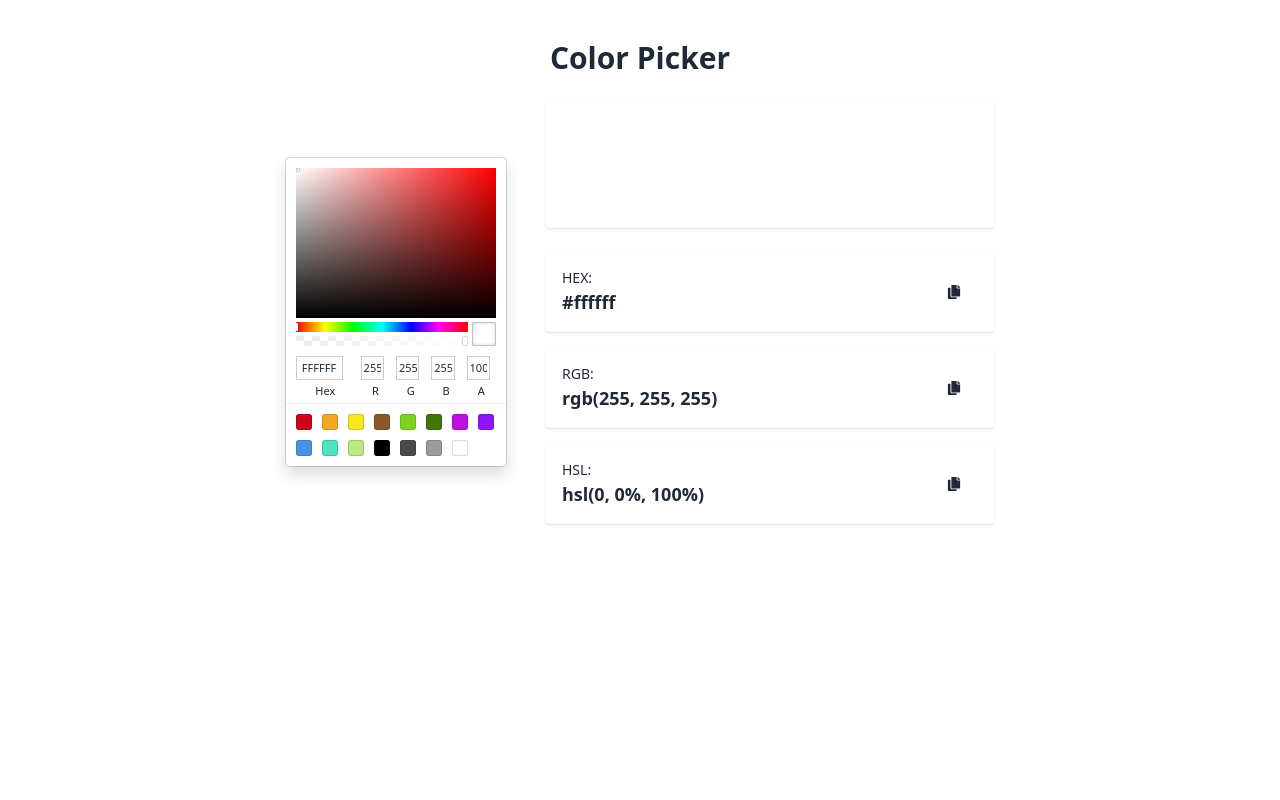
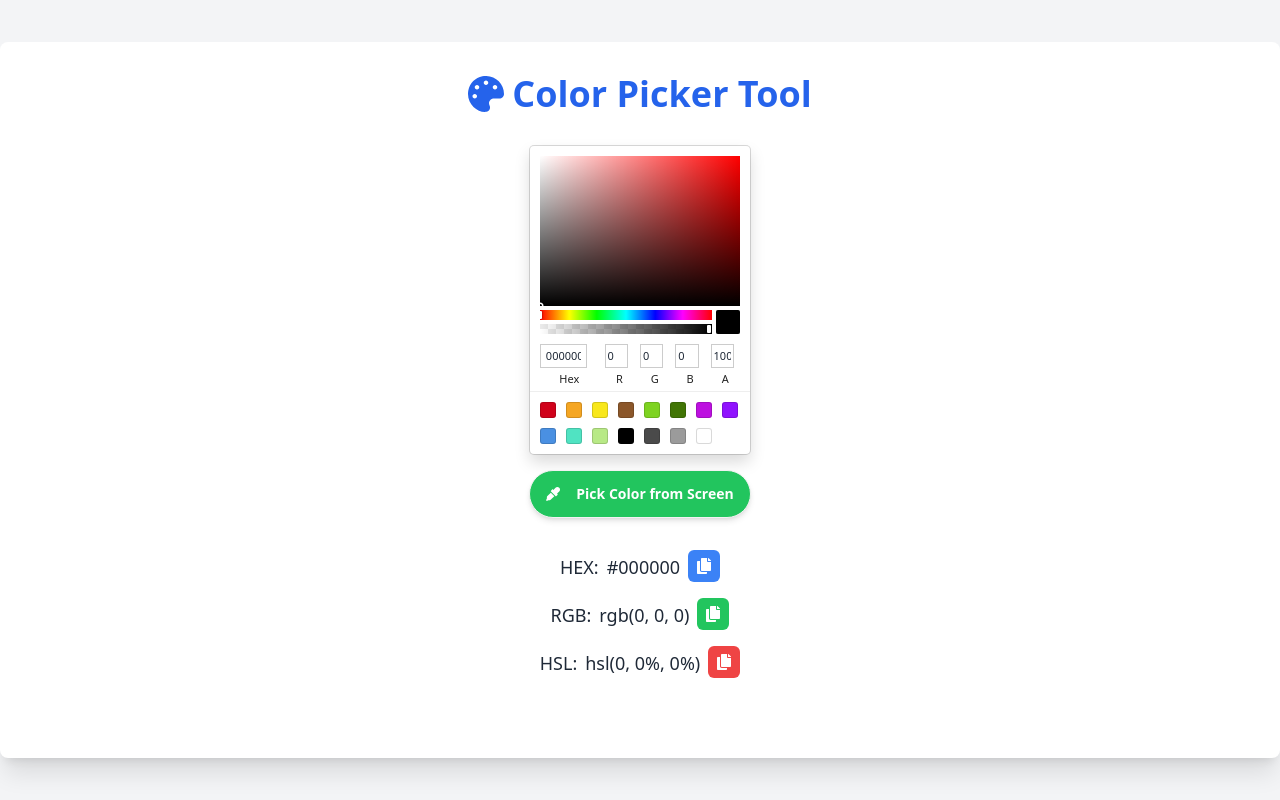
Before and after one commit to sakil470004/devtools, a React (Vite) app: page /color-picker in a window 1280 px wide. Built offline with nearby package versions, Linux system fonts and the light colour scheme.

Commit message:
update color picker

```diff
--- a/src/App.tsx
+++ b/src/App.tsx
@@ -2,13 +2,13 @@ import { Route, Routes } from "react-router-dom";
 import "./App.css";
 
 import HomePage from "./pages/Home/Home";
-import ColorPicker from "./pages/Home/Tools/ColorPicker/ColorPicker";
 import JSONFormatter from "./pages/Home/Tools/JsonFormatter/JsonFormatter";
 import MarkdownToLinkedIn from "./pages/Home/Tools/MarkdownToLinkedIn/MarkdownToLinkedIn";
 import FontPicker from "./pages/Home/Tools/FontPicker/FontPicker";
 import ImageToBase64 from "./pages/Home/Tools/ImageToBase64/ImageToBase64";
 import URLEncoder from "./pages/Home/Tools/URLEncoder/URLEncoder";
 import StringConverters from "./pages/Home/Tools/StringConverters/StringConverters";
+import ColorPicker from "./pages/Home/Tools/ColorPicker/ColorPicker";
 const fonts = [
   'Arial, sans-serif',
   'Verdana, Geneva, sans-serif',
--- a/src/pages/Home/Tools/ColorPicker/ColorPicker.jsx
+++ /dev/null
@@ -1,178 +0,0 @@
-// src/components/tools/ColorPicker.jsx
-import { useState } from "react";
-import { SketchPicker } from "react-color"; // Using SketchPicker from react-color
-import { FaCopy } from "react-icons/fa";
-
-const ColorPicker = () => {
-  const [color, setColor] = useState("#ffffff");
-  const [copied, setCopied] = useState({
-    hex: false,
-    rgb: false,
-    hsl: false,
-  });
-
-  // @ts-ignore
-  const handleChangeComplete = (selectedColor) => {
-    setColor(selectedColor.hex);
-    // Reset copied states when color changes
-    setCopied({ hex: false, rgb: false, hsl: false });
-  };
-
-  // @ts-ignore
-  const copyToClipboard = (value, type) => {
-    navigator.clipboard.writeText(value);
-    setCopied((prev) => ({ ...prev, [type]: true }));
-    setTimeout(() => {
-      setCopied((prev) => ({ ...prev, [type]: false }));
-    }, 2000);
-  };
-
-  // Convert HEX to RGB
-  // @ts-ignore
-  const hexToRgb = (hex) => {
-    // Remove the hash if present
-    hex = hex.replace(/^#/, "");
-
-    // Parse r, g, b values
-    let bigint = parseInt(hex, 16);
-    let r = (bigint >> 16) & 255;
-    let g = (bigint >> 8) & 255;
-    let b = bigint & 255;
-
-    return `rgb(${r}, ${g}, ${b})`;
-  };
-
-  // Convert HEX to HSL
-  // @ts-ignore
-  const hexToHsl = (hex) => {
-    // Convert hex to RGB first
-    let r = 0,
-      g = 0,
-      b = 0;
-    if (hex.length === 4) {
-      r = parseInt(hex[1] + hex[1], 16);
-      g = parseInt(hex[2] + hex[2], 16);
-      b = parseInt(hex[3] + hex[3], 16);
-    } else if (hex.length === 7) {
-      r = parseInt(hex[1] + hex[2], 16);
-      g = parseInt(hex[3] + hex[4], 16);
-      b = parseInt(hex[5] + hex[6], 16);
-    }
-    r /= 255;
-    g /= 255;
-    b /= 255;
-
-    let max = Math.max(r, g, b),
-      min = Math.min(r, g, b);
-    let h,
-      s,
-      l = (max + min) / 2;
-
-    if (max === min) {
-      h = s = 0; // achromatic
-    } else {
-      let d = max - min;
-      s = l > 0.5 ? d / (2 - max - min) : d / (max + min);
-      switch (max) {
-        case r:
-          h = (g - b) / d + (g < b ? 6 : 0);
-          break;
-        case g:
-          h = (b - r) / d + 2;
-          break;
-        case b:
-          h = (r - g) / d + 4;
-          break;
-        default:
-          break;
-      }
-      // @ts-ignore
-      h /= 6;
-    }
-
-    // @ts-ignore
-    h = Math.round(h * 360);
-    s = Math.round(s * 100);
-    l = Math.round(l * 100);
-
-    return `hsl(${h}, ${s}%, ${l}%)`;
-  };
-
-  return (
-    <div className="container mx-auto px-4 py-10">
-      <h2 className="text-3xl font-bold mb-6 text-center flex items-center justify-center">
-        Color Picker
-      </h2>
-
-      <div className="flex flex-col md:flex-row items-center justify-center gap-10">
-        {/* Color Picker */}
-        <div>
-          <SketchPicker color={color} onChangeComplete={handleChangeComplete} />
-        </div>
-
-        {/* Color Display and Codes */}
-        <div className="w-full max-w-md">
-          <div
-            className="w-full h-32 mb-6 rounded shadow"
-            style={{ backgroundColor: color }}
-          ></div>
-
-          <div className="space-y-4">
-            {/* HEX */}
-            <div className="flex items-center justify-between bg-base-100 p-4 rounded shadow">
-              <div>
-                <p className="text-sm font-medium">HEX:</p>
-                <p className="text-lg font-semibold">{color}</p>
-              </div>
-              <button
-                onClick={() => copyToClipboard(color, "hex")}
-                className="btn btn-ghost btn-square"
-              >
-                <FaCopy />
-              </button>
-              {copied.hex && (
-                <span className="text-green-500 text-sm ml-2">Copied!</span>
-              )}
-            </div>
-
-            {/* RGB */}
-            <div className="flex items-center justify-between bg-base-100 p-4 rounded shadow">
-              <div>
-                <p className="text-sm font-medium">RGB:</p>
-                <p className="text-lg font-semibold">{hexToRgb(color)}</p>
-              </div>
-              <button
-                onClick={() => copyToClipboard(hexToRgb(color), "rgb")}
-                className="btn btn-ghost btn-square"
-              >
-                <FaCopy />
-              </button>
-              {copied.rgb && (
-                <span className="text-green-500 text-sm ml-2">Copied!</span>
-              )}
-            </div>
-
-            {/* HSL */}
-            <div className="flex items-center justify-between bg-base-100 p-4 rounded shadow">
-              <div>
-                <p className="text-sm font-medium">HSL:</p>
-                <p className="text-lg font-semibold">{hexToHsl(color)}</p>
-              </div>
-              <button
-                onClick={() => copyToClipboard(hexToHsl(color), "hsl")}
-                className="btn btn-ghost btn-square"
-              >
-                <FaCopy />
-              </button>
-              {copied.hsl && (
-                <span className="text-green-500 text-sm ml-2">Copied!</span>
-              )}
-            </div>
-          </div>
-        </div>
-      </div>
-    </div>
-  );
-};
-
-export default ColorPicker;
--- /dev/null
+++ b/src/pages/Home/Tools/ColorPicker/ColorPicker.tsx
@@ -0,0 +1,112 @@
+// src/components/tools/ColorPicker/ColorPicker.tsx
+import React, { useState } from 'react';
+import { FaPalette, FaCopy, FaEyeDropper } from 'react-icons/fa';
+import { SketchPicker } from 'react-color';
+import toast from 'react-hot-toast';
+
+const ColorPicker: React.FC = () => {
+  const [color, setColor] = useState('#000000');
+
+  const handleChange = (color: any) => {
+    setColor(color.hex);
+  };
+
+  const handleCopy = (text: string) => {
+    navigator.clipboard.writeText(text)
+      .then(() => {
+        toast.success("Color code copied to clipboard!");
+      })
+      .catch(err => {
+        console.error('Failed to copy text:', err);
+      });
+  };
+
+  const handleEyeDropper = async () => {
+    if ('EyeDropper' in window) {
+      const eyeDropper = new window.EyeDropper();
+      try {
+        const result = await eyeDropper.open();
+        setColor(result.sRGBHex);
+      } catch (e) {
+        console.error(e);
+      }
+    } else {
+      toast.error('EyeDropper API is not supported in your browser.');
+    }
+  };
+
+  const hex = color;
+  const rgb = `rgb(${parseInt(color.slice(1, 3), 16)}, ${parseInt(color.slice(3, 5), 16)}, ${parseInt(color.slice(5, 7), 16)})`;
+  const hsl = (() => {
+    const r = parseInt(color.slice(1, 3), 16) / 255;
+    const g = parseInt(color.slice(3, 5), 16) / 255;
+    const b = parseInt(color.slice(5, 7), 16) / 255;
+    const max = Math.max(r, g, b);
+    const min = Math.min(r, g, b);
+    let h = 0, s = 0, l = (max + min) / 2;
+    if (max !== min) {
+      const d = max - min;
+      s = l > 0.5 ? d / (2 - max - min) : d / (max + min);
+      switch (max) {
+        case r: h = (g - b) / d + (g < b ? 6 : 0); break;
+        case g: h = (b - r) / d + 2; break;
+        case b: h = (r - g) / d + 4; break;
+      }
+      h /= 6;
+    }
+    return `hsl(${Math.round(h * 360)}, ${Math.round(s * 100)}%, ${Math.round(l * 100)}%)`;
+  })();
+
+  return (
+    <div className="bg-gray-100 min-h-screen flex flex-col container mx-auto items-center justify-center py-10">
+      <div className="bg-white shadow-xl rounded-lg p-8 w-full">
+        <h2 className="text-4xl font-bold text-center mb-8 flex items-center justify-center text-blue-600">
+          <FaPalette className="mr-2" /> Color Picker Tool
+        </h2>
+        <div className="flex flex-col items-center mb-8">
+          <SketchPicker color={color} onChangeComplete={handleChange} />
+          <button
+            onClick={handleEyeDropper}
+            className="btn bg-green-500 text-white mt-4 px-4 py-2 rounded-full shadow-md hover:bg-green-600 flex items-center"
+          >
+            <FaEyeDropper className="mr-2" /> Pick Color from Screen
+          </button>
+          <div className="mt-8 w-full text-center">
+            <div className="mb-4">
+              <span className="text-lg font-medium mr-2">HEX:</span>
+              <span className="text-lg">{hex}</span>
+              <button
+                onClick={() => handleCopy(hex)}
+                className="ml-2 bg-blue-500 text-white p-2 rounded-md hover:bg-blue-600"
+              >
+                <FaCopy />
+              </button>
+            </div>
+            <div className="mb-4">
+              <span className="text-lg font-medium mr-2">RGB:</span>
+              <span className="text-lg">{rgb}</span>
+              <button
+                onClick={() => handleCopy(rgb)}
+                className="ml-2 bg-green-500 text-white p-2 rounded-md hover:bg-green-600"
+              >
+                <FaCopy />
+              </button>
+            </div>
+            <div className="mb-4">
+              <span className="text-lg font-medium mr-2">HSL:</span>
+              <span className="text-lg">{hsl}</span>
+              <button
+                onClick={() => handleCopy(hsl)}
+                className="ml-2 bg-red-500 text-white p-2 rounded-md hover:bg-red-600"
+              >
+                <FaCopy />
+              </button>
+            </div>
+          </div>
+        </div>
+      </div>
+    </div>
+  );
+};
+
+export default ColorPicker;
```
